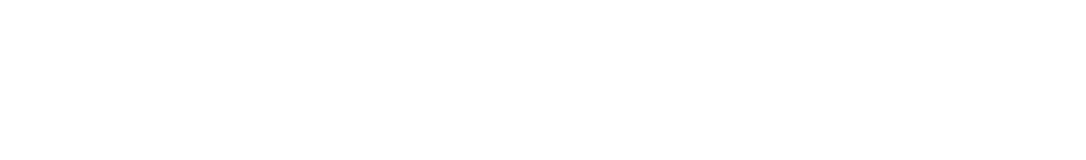
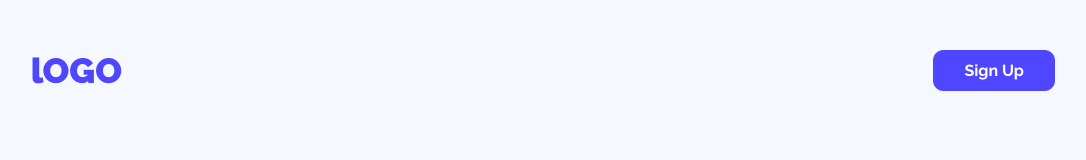
Before and after one commit to Ai-codemaster/PH_Webgenesis_A01, a plain HTML site: page index.html in a window 1280 px wide. Shown: the whole page, without its empty margins (97-1183 px from the left). Drawn offline with Linux system fonts and the light colour scheme.

Commit message:
Complete Navbar Section

```diff
--- a/index.html
+++ b/index.html
@@ -7,6 +7,17 @@
   <link rel="stylesheet" href="style/style.css">
 </head>
 <body>
+  <!-- Header Section -->
+  <header class="header">
+    <nav class="navbar">
+      <a href="#">lOGO</a>
+      <button class="btn_primary">Sign Up</button>
+    </nav>
+  </header>
+
+  <main></main>
+
+  <footer></footer>
 
 </body>
 </html>
--- a/style/style.css
+++ b/style/style.css
@@ -0,0 +1,49 @@
+@import url('https://fonts.googleapis.com/css2?family=Raleway:ital,wght@0,100..900;1,100..900&display=swap');
+
+* {
+  margin: 0;
+  padding: 0;
+  box-sizing: border-box;
+  font-family: "Raleway", sans-serif;
+  transition: all 0.3s ease;
+}
+
+body{
+  background-color: #F5F8FF;
+}
+
+/* Header Section */
+
+.navbar{
+  display: flex;
+  justify-content: space-between;
+  width: 80%;
+  margin: 50px auto;
+}
+
+.navbar a{
+  text-decoration: none;
+  color: #4E47FF;
+  font-size: 35px;
+  font-weight: 900;
+}
+
+.navbar a:hover{
+  transform: scale(1.05);
+}
+
+.btn_primary{
+  background-color: #4E47FF;
+  color: white;
+  font-size: 16px;
+  font-weight: 700;
+  border: 1px solid #4E47FF;
+  border-radius: 10px;
+  padding: 10px 30px;
+}
+
+.btn_primary:hover{
+  cursor: pointer;
+  background-color: #4d47ffbe;
+  transform: scale(1.05);
+}
```
